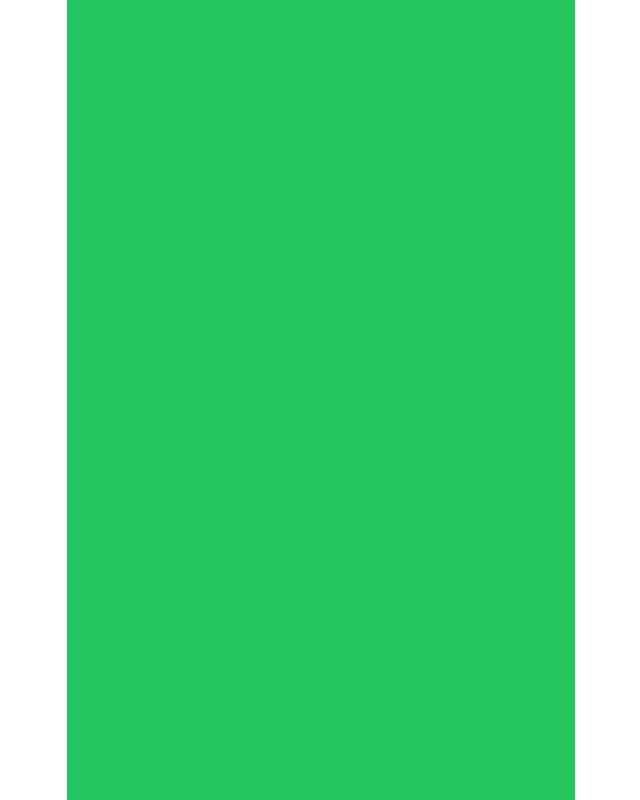
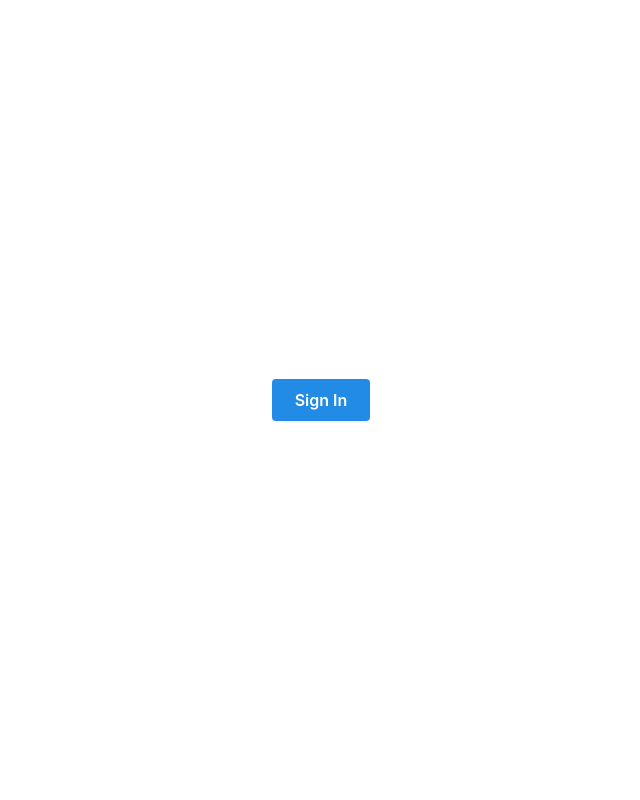
Before and after one commit to tejpratap46/next-firebase-template, a Next.js app: page / in a window 1280 px wide. Shown: the whole page, without its empty margins (319-959 px from the left). Built offline with nearby package versions, Linux system fonts and the light colour scheme.

Commit message:
feat: minor layout fixes

```diff
--- a/app/auth/sign_in/page.tsx
+++ b/app/auth/sign_in/page.tsx
@@ -48,7 +48,7 @@ const SignInPage = () => {
   };
 
   return (
-    <Container size={420} my={40}>
+    <div className="max-w-lg">
       <Title>Log in to Account</Title>
 
       <Paper withBorder shadow="md" p={30} mt={30} radius="md">
@@ -90,7 +90,7 @@ const SignInPage = () => {
           <Link href="/auth/sign_up">Sign Up</Link>
         </Text>
       </Paper>
-    </Container>
+    </div>
   );
 };
 
--- a/app/auth/sign_up/page.tsx
+++ b/app/auth/sign_up/page.tsx
@@ -36,7 +36,7 @@ const SignUpPage = () => {
   const { signUp, isLoading } = useSignUp(auth, firestore);
 
   return (
-    <Container size={420} my={40}>
+    <div className="max-w-lg">
       <Title>Create an Account</Title>
 
       <Paper withBorder shadow="md" p={30} mt={30} radius="md">
@@ -89,7 +89,7 @@ const SignUpPage = () => {
           Already have an account? <Link href="/auth/sign_in">Log in</Link>
         </Text>
       </Paper>
-    </Container>
+    </div>
   );
 };
 
--- a/app/page.tsx
+++ b/app/page.tsx
@@ -1,5 +1,14 @@
 "use client";
 
+import { Button } from "@mantine/core";
+import Link from "next/link";
+
 export default function Home() {
-  return <div className="bg-green-500 h-full"></div>;
+  return (
+    <div className="h-full flex items-center justify-center">
+      <Button href={"/auth/sign_in"} component={Link}>
+        Sign In
+      </Button>
+    </div>
+  );
 }
--- a/app/wrapper.tsx
+++ b/app/wrapper.tsx
@@ -8,7 +8,10 @@ export default function Wrapper({ children }: { children: ReactNode }) {
   return (
     <MantineProvider theme={theme} defaultColorScheme="light">
       <Notifications />
-      <Container className="h-screen" size={"xs"}>
+      <Container
+        className="h-screen flex items-center justify-center"
+        size={"xl"}
+      >
         {children}
       </Container>
     </MantineProvider>
```
